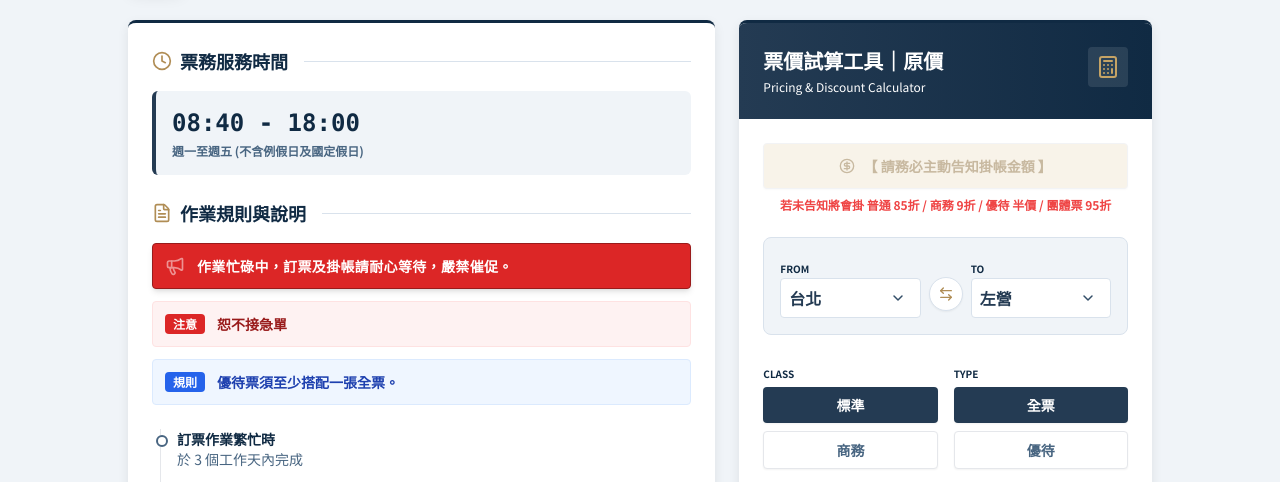
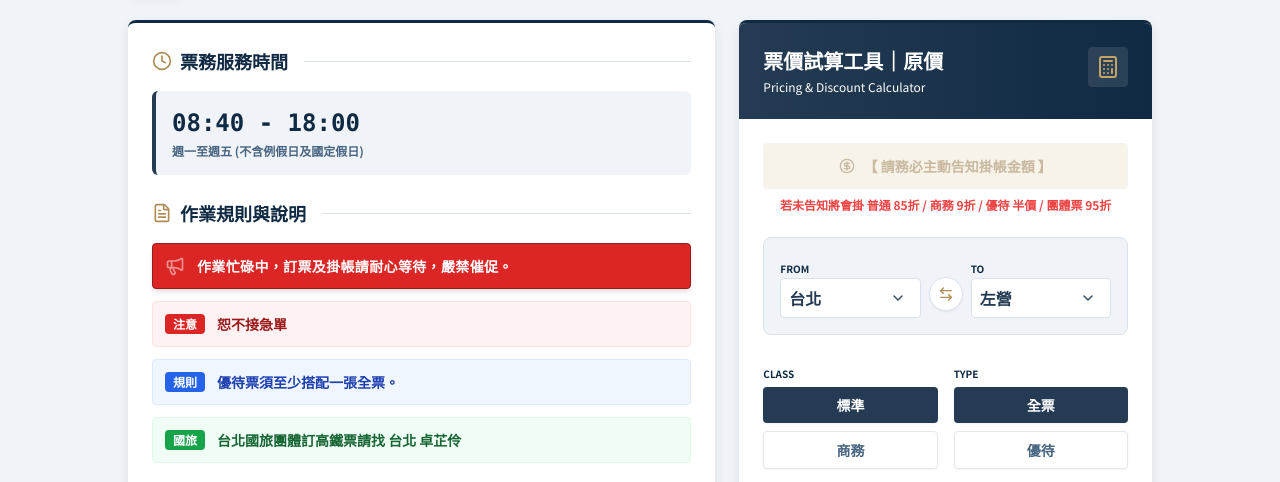
Before and after one commit to chun010985/LifetourTHSR, a plain HTML site: page index.html in a window 1280 px wide. Shown: the part 156-638 px from the top of the page. Drawn offline with nearby package versions, Linux system fonts and the light colour scheme.

Commit message:
Update index.html

```diff
--- a/index.html
+++ b/index.html
@@ -202,6 +202,10 @@
                         <div class="flex items-center p-3 bg-blue-50 text-blue-800 rounded border border-blue-100">
                             <span class="bg-blue-600 text-white text-xs px-2 py-0.5 rounded font-bold mr-3">規則</span>
                             <span class="text-sm font-bold">優待票須至少搭配一張全票。</span>
+                        </div>
+                        <div class="flex items-center p-3 bg-green-50 text-green-800 rounded border border-green-100">
+                            <span class="bg-green-600 text-white text-xs px-2 py-0.5 rounded font-bold mr-3">國旅</span>
+                            <span class="text-sm font-bold">台北國旅團體訂高鐵票請找 台北 卓芷伶</span>
                         </div>
                     </div>
 
@@ -646,19 +650,21 @@
                         { name: '台中' }, { name: '彰化' }, { name: '雲林' },
                         { name: '嘉義' }, { name: '台南' }, { name: '左營' }
                     ],
+                    // 校正後的標準車廂票價（對應圖片左下藍色區塊）
                     standardFares: {
-                        '南港': { '台北': 40, '板橋': 70, '桃園': 200, '新竹': 330, '苗栗': 480, '台中': 750, '彰化': 870, '雲林': 930, '嘉義': 1120, '台南': 1390, '左營': 1530 },
+                        '南港': { '台北': 40, '板橋': 70, '桃園': 200, '新竹': 330, '苗栗': 480, '台中': 750, '彰化': 870, '雲林': 970, '嘉義': 1120, '台南': 1390, '左營': 1530 },
                         '台北': { '板橋': 40, '桃園': 160, '新竹': 290, '苗栗': 430, '台中': 700, '彰化': 820, '雲林': 930, '嘉義': 1080, '台南': 1350, '左營': 1490 },
                         '板橋': { '桃園': 130, '新竹': 260, '苗栗': 400, '台中': 670, '彰化': 790, '雲林': 900, '嘉義': 1050, '台南': 1320, '左營': 1460 },
                         '桃園': { '新竹': 130, '苗栗': 280, '台中': 540, '彰化': 670, '雲林': 780, '嘉義': 920, '台南': 1190, '左營': 1330 },
-                        '新竹': { '苗栗': 270, '台中': 390, '彰化': 500, '雲林': 640, '嘉義': 920, '台南': 1060, '左營': 1200 },
+                        '新竹': { '苗栗': 140, '台中': 410, '彰化': 540, '雲林': 640, '嘉義': 790, '台南': 1060, '左營': 1200 },
                         '苗栗': { '台中': 270, '彰化': 390, '雲林': 500, '嘉義': 640, '台南': 920, '左營': 1060 },
                         '台中': { '彰化': 130, '雲林': 230, '嘉義': 380, '台南': 650, '左營': 790 },
-                        '彰化': { '雲林': 110, '嘉義': 250, '台南': 530, '左營': 680 },
+                        '彰化': { '雲林': 110, '嘉義': 250, '台南': 530, '左營': 670 },
                         '雲林': { '嘉義': 150, '台南': 420, '左營': 560 },
                         '嘉義': { '台南': 280, '左營': 410 },
                         '台南': { '左營': 140 }
                     },
+                    // 校正後的商務車廂票價（對應圖片右上粉紅區塊）
                     businessFares: {
                         '南港': { '台北': 260, '板橋': 310, '桃園': 500, '新竹': 700, '苗栗': 920, '台中': 1330, '彰化': 1510, '雲林': 1660, '嘉義': 1880, '台南': 2290, '左營': 2500 },
                         '台北': { '板橋': 260, '桃園': 440, '新竹': 640, '苗栗': 850, '台中': 1250, '彰化': 1430, '雲林': 1600, '嘉義': 1820, '台南': 2230, '左營': 2440 },
@@ -690,8 +696,10 @@
                     const s = this.query.start, e = this.query.end;
                     const matrix = this.query.carType === 'standard' ? this.standardFares : this.businessFares;
                     let base = 0;
+                    // 正反向皆可查詢
                     if (matrix[s]?.[e]) base = matrix[s][e];
                     else if (matrix[e]?.[s]) base = matrix[e][s];
+                    // 優待票為半價(無條件捨去小數點，因台灣票價均為10或5的倍數，直接乘0.5即可)
                     return this.query.ticketType === 'concession' ? Math.floor(base * 0.5) : base;
                 },
                 formattedCalculatedPrice() { return this.calculatedPriceVal.toLocaleString(); },
```
